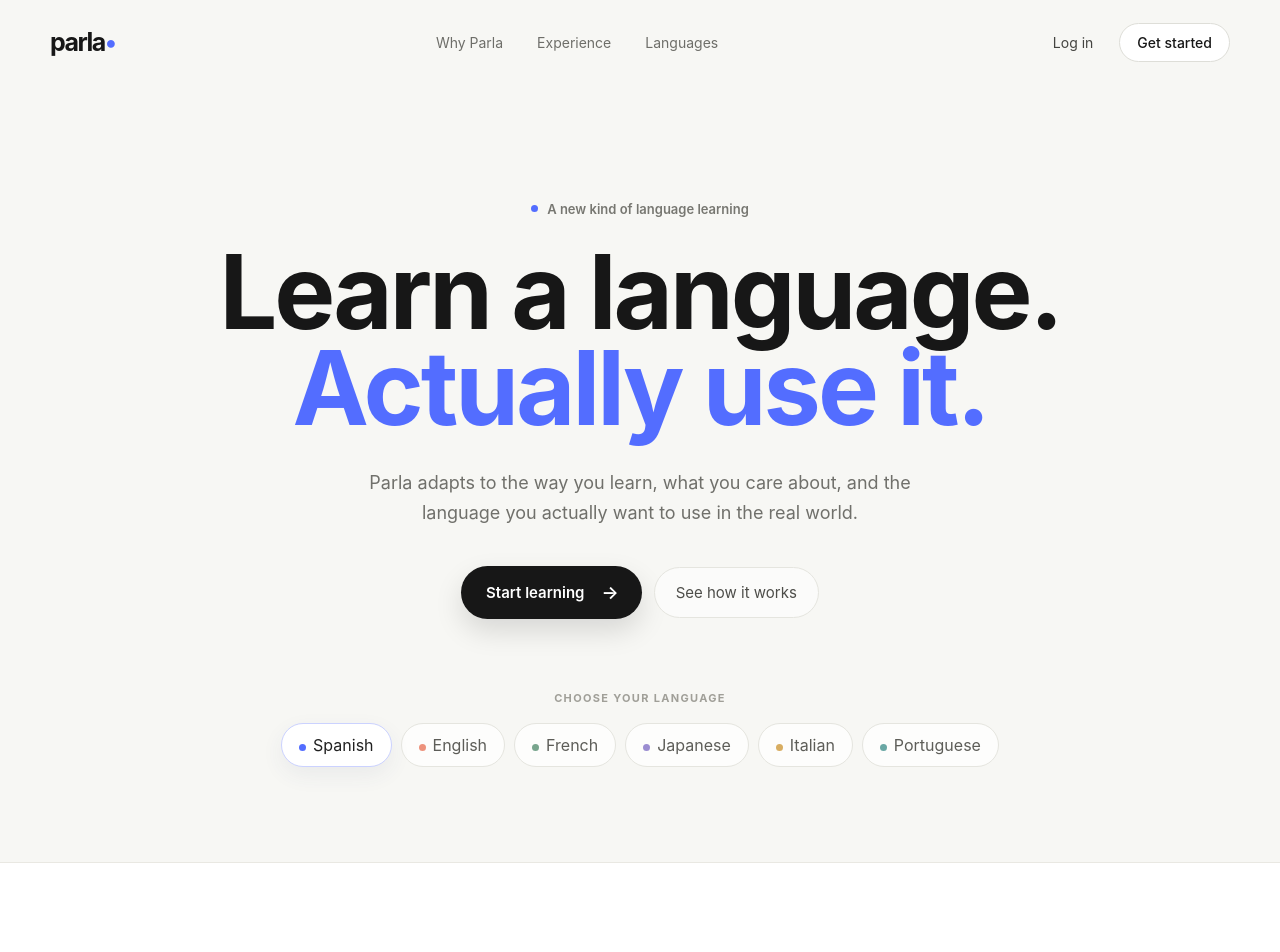
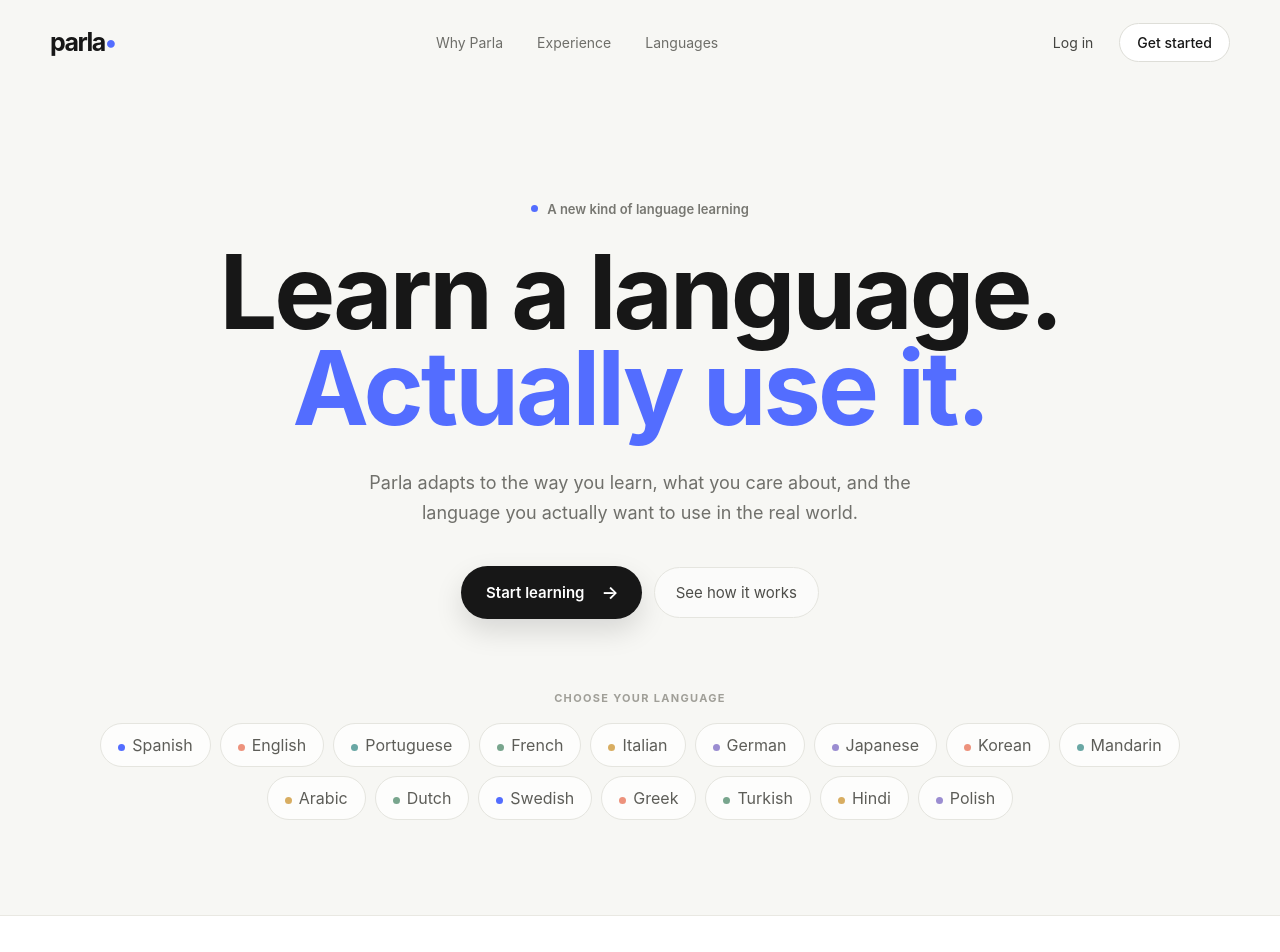
Before and after one commit to joshkhenry-sys/parla, a Next.js app: page / in a window 1280 px wide. Shown: the top 952 px of the page. Built offline with nearby package versions, Linux system fonts and the light colour scheme.

Commit message:
Make homepage languages link to login

```diff
--- a/app/page.js
+++ b/app/page.js
@@ -1,19 +1,25 @@
 'use client';
 
-import { useState } from "react";
-
 const languages = [
-  ["Spanish", "blue", "blue"],
-  ["English", "coral", "coral"],
-  ["French", "green", "green"],
-  ["Japanese", "purple", "purple"],
-  ["Italian", "gold", "gold"],
-  ["Portuguese", "teal", "teal"],
+  ["Spanish", "blue"],
+  ["English", "coral"],
+  ["Portuguese", "teal"],
+  ["French", "green"],
+  ["Italian", "gold"],
+  ["German", "purple"],
+  ["Japanese", "purple"],
+  ["Korean", "coral"],
+  ["Mandarin", "teal"],
+  ["Arabic", "gold"],
+  ["Dutch", "green"],
+  ["Swedish", "blue"],
+  ["Greek", "coral"],
+  ["Turkish", "green"],
+  ["Hindi", "gold"],
+  ["Polish", "purple"],
 ];
 
 export default function Home() {
-  const [activeLanguage, setActiveLanguage] = useState("Spanish");
-
   return (
     <div className="page">
       <header className="container">
@@ -65,16 +71,14 @@
 
           <div className="language-list">
             {languages.map(([name, dotClass]) => (
-              <button
+              <a
                 key={name}
-                type="button"
-                className={`language ${activeLanguage === name ? "active" : ""}`}
-                onClick={() => setActiveLanguage(name)}
-                aria-pressed={activeLanguage === name}
+                href="/login"
+                className="language"
               >
                 <span className={`language-dot dot-${dotClass}`} />
                 {name}
-              </button>
+              </a>
             ))}
           </div>
         </div>
```
